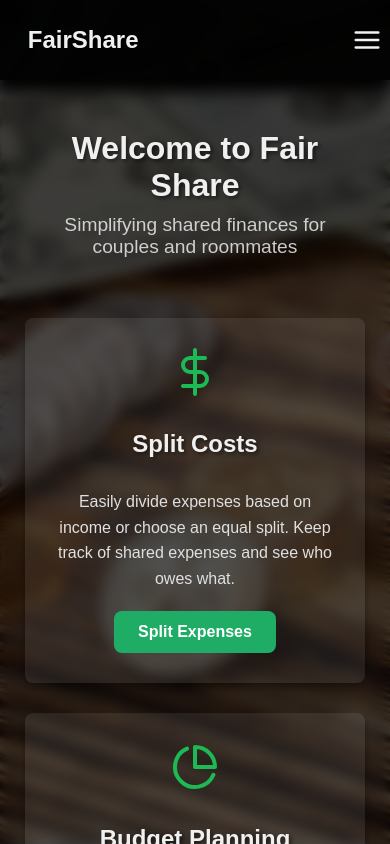
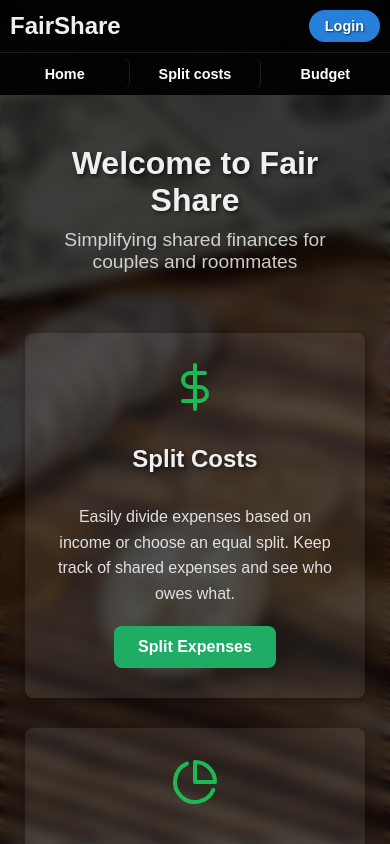
Before and after one commit to elidholm/fair-share, a React (Vite) app: page / in a window 390 px wide. Shown: the top 844 px of the page. Built offline with nearby package versions, Linux system fonts and the light colour scheme.

Commit message:
feat: Add login button

```diff
--- a/package.json
+++ b/package.json
@@ -28,6 +28,6 @@
     "globals": "^15.14.0",
     "sass": "^1.80.6",
     "sass-embedded": "^1.80.6",
-    "vite": "^5.4.10"
+    "vite": "^7.0.0"
   }
 }
--- a/src/components/nav_bar/DesktopNavigation.jsx
+++ b/src/components/nav_bar/DesktopNavigation.jsx
@@ -2,13 +2,16 @@ import React from "react";
 import NavLinks from "./NavLinks.jsx";
 import { Link } from "react-router-dom";
 
-const DesktopNavigation = () => {
+function DesktopNavigation() {
   return(
     <nav className="DesktopNavigation">
-      <Link to={"/"}>
+      <Link to={"/"} className="desktop-nav-logo">
         <h1>FairShare</h1>
       </Link>
       <NavLinks />
+      <button className="desktop-login-button">
+        Login
+      </button>
     </nav>
   )
 }
--- a/src/components/nav_bar/MobileNavigation.jsx
+++ b/src/components/nav_bar/MobileNavigation.jsx
@@ -1,38 +1,21 @@
-import React, { useState } from "react";
+import React from "react";
 import NavLinks from "./NavLinks.jsx";
 import { Link } from "react-router-dom";
-import { Menu, X } from "react-feather";
 
 function MobileNavigation() {
-  const hamburger = (
-    <Menu
-      className="HamburgerMenu"
-      size="30px"
-      onClick={ () => setClick(!click) }
-    />
-  );
-
-  const close = (
-    <X
-      className="HamburgerMenu"
-      size="30px"
-      onClick={ () => setClick(!click) }
-    />
-  );
-
-  function closeMenu() {
-    setClick(false);
-  }
-
-  const [click, setClick] = useState(false);
-
   return (
     <nav className="MobileNavigation">
-      <Link to={"/"} onClick={ () => closeMenu() }>
-        <h1>FairShare</h1>
-      </Link>
-      { click ? close : hamburger }
-      { click && <NavLinks isClicked={true} closeMenu={closeMenu} /> }
+      <div className="mobile-nav-top-row">
+        <Link to={"/"} className="mobile-nav-logo">
+          <h1>FairShare</h1>
+        </Link>
+        <button className="mobile-login-button">
+          Login
+        </button>
+      </div>
+      <div className="mobile-nav-links-row">
+        <NavLinks />
+      </div>
     </nav>
   );
 }
--- a/src/index.scss
+++ b/src/index.scss
@@ -291,17 +291,12 @@ footer {
   top: 0;
   min-height: $navbar-height;
   z-index: 100;
-  box-shadow: 0px 10px 15px 2px #000;
 }
+
 nav {
   margin: 0;
   box-sizing: border-box;
-  display: flex;
-  align-items: center;
-  justify-content: start;
   background-color: rgba(0, 0, 0, 0.95);
-  padding: 10px 2%;
-  height: $navbar-height;
 
   a {
     text-decoration: none;
@@ -314,30 +309,150 @@ nav {
       color: #ccc;
     }
   }
+}
+
+.DesktopNavigation {
+  display: flex;
+  align-items: center;
+  justify-content: space-between;
+  padding: 10px 2%;
+  height: $navbar-height;
+
+  .desktop-nav-logo {
+    padding: 0;
+    h1 {
+      margin: 0;
+      font-size: 1.8rem;
+      color: $primary-color;
+      text-shadow: 2px 2px 4px $shadow-color;
+    }
+  }
 
   .NavLinks {
     flex-grow: 1;
+    margin-left: 40px;
+    background-color: transparent;
+
+    ul {
+      display: flex;
+      flex-direction: row;
+      justify-content: flex-start;
+      gap: 20px;
+      margin: 0;
+      padding: 0;
+
+      li {
+        background-color: transparent;
+        list-style-type: none;
+        padding: 0;
+        margin: 0;
+
+        &:hover {
           background-color: transparent;
         }
+
+        a {
+          padding: 10px 15px;
+        }
+      }
+    }
+  }
+
+  .desktop-login-button {
+    padding: 10px 20px;
+    font-size: 1rem;
+    background-color: hsl(210, 70%, 50%);
+    color: white;
+    border: none;
+    border-radius: 999px;
+    cursor: pointer;
+    transition: background-color 0.3s ease, transform 0.3s ease;
+
+    &:hover {
+      background-color: hsl(210, 70%, 60%);
+      transform: scale(1.05);
+    }
+  }
+}
+
+// Mobile Navigation Styles
+.MobileNavigation {
+  display: none;
+  flex-direction: column;
+  width: 100%;
+
+  .mobile-nav-top-row {
+    display: flex;
+    justify-content: space-between;
+    align-items: center;
+    padding: 10px 10px;
+    border-bottom: 1px solid rgba(255, 255, 255, 0.1);
+
+    .mobile-nav-logo {
+      padding: 0;
+      h1 {
+        margin: 0;
+        font-size: 1.5rem;
+        color: $primary-color;
+        text-shadow: 2px 2px 4px $shadow-color;
+      }
+    }
+
+    .mobile-login-button {
+      padding: 8px 16px;
+      font-size: 0.9rem;
+      background-color: hsl(210, 70%, 50%);
+      color: white;
+      border: none;
+      border-radius: 999px;
+      cursor: pointer;
+      transition: background-color 0.3s ease, transform 0.3s ease;
+
+      &:hover {
+        background-color: hsl(210, 70%, 60%);
+        transform: scale(1.05);
+      }
+    }
+  }
+
+  .mobile-nav-links-row {
+    .NavLinks {
+      background-color: transparent;
 
       ul {
         display: flex;
         flex-direction: row;
         justify-content: space-evenly;
+        margin: 0;
+        padding: 5px 0;
 
         li {
           background-color: transparent;
           list-style-type: none;
           padding: 0;
+          margin: 0;
+          flex: 1;
+          border-right: 1px solid rgba(255, 255, 255, 0.1);
+
+          &:last-child {
+            border-right: none;
+          }
 
           &:hover {
             background-color: transparent;
           }
+
+          a {
+            padding: 8px 12px;
+            font-size: 0.9rem;
+            display: block;
+            text-align: center;
+            width: 100%;
           }
         }
       }
-.MobileNavigation {
-  display: none;
+    }
+  }
 }
 
 @media (max-width: 768px) {
@@ -347,37 +462,7 @@ nav {
 
   .MobileNavigation {
     display: flex;
-    align-items: center;
   }
-
-  .NavLinks ul {
-    margin: 0px;
-    padding-top: 6px;
-    display: flex;
-    flex-direction: column;
-    justify-content: space-evenly;
-    position: absolute;
-    border-top: 3px solid $primary-color;
-    top: $navbar-height;
-    right: 0;
-    width: 100%;
-    background-color: rgba(0, 0, 0, 0.95);
-    box-shadow: 0px 10px 15px 2px #000;
-
-    li {
-      border-top: 1px solid rgba(255, 255, 255, 0.1);
-      a {
-        width: 100%;
-      }
-    }
-  }
-}
-
-.HamburgerMenu {
-  position: absolute;
-  right: 2%;
-  cursor: pointer;
-  color: $primary-color;
 }
 
 .home-container {
```
Also changed, not shown: 1 other file (tests, documents, lock files or other folders). Lines whose indentation alone changed are shown as unchanged.
